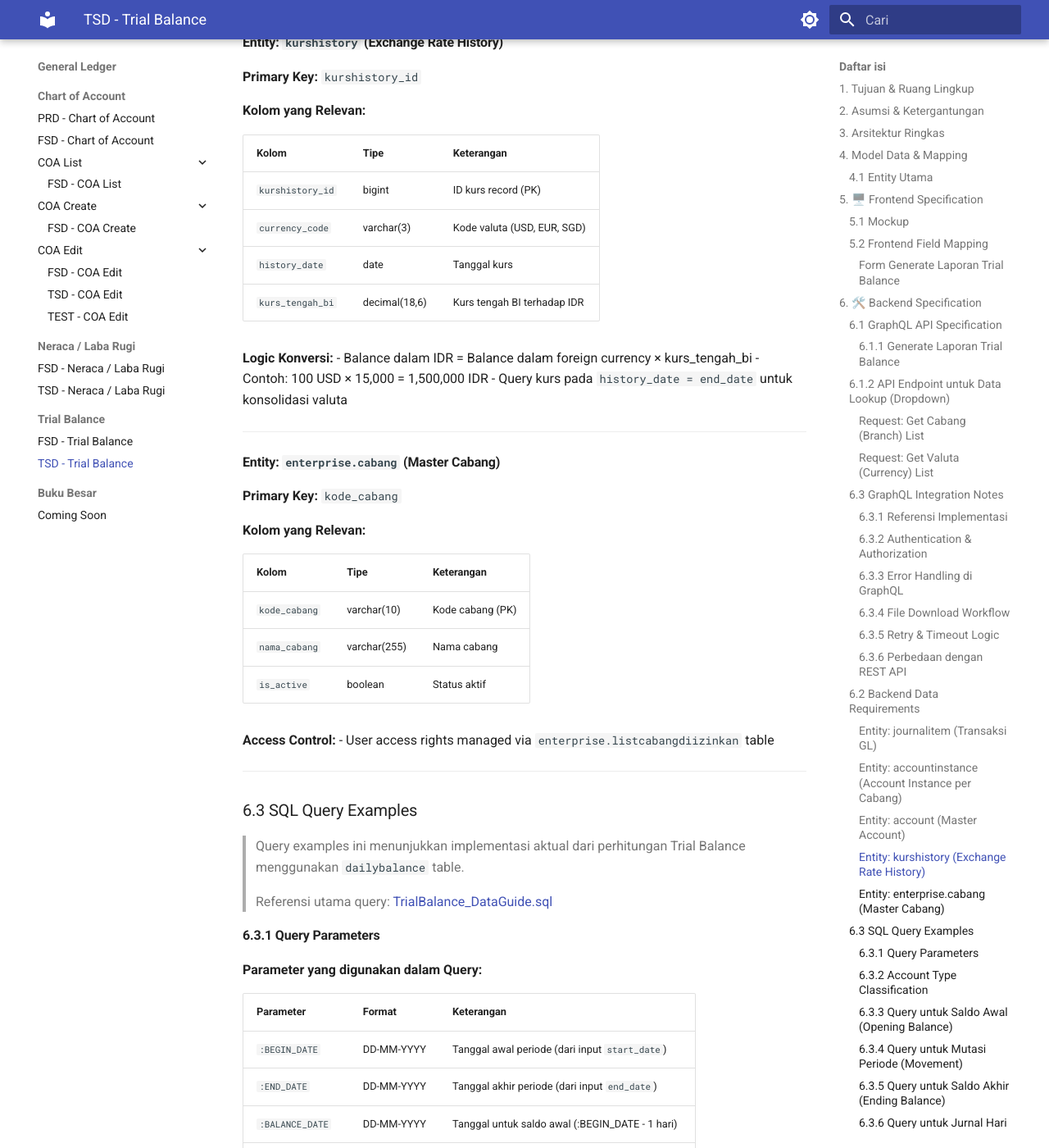
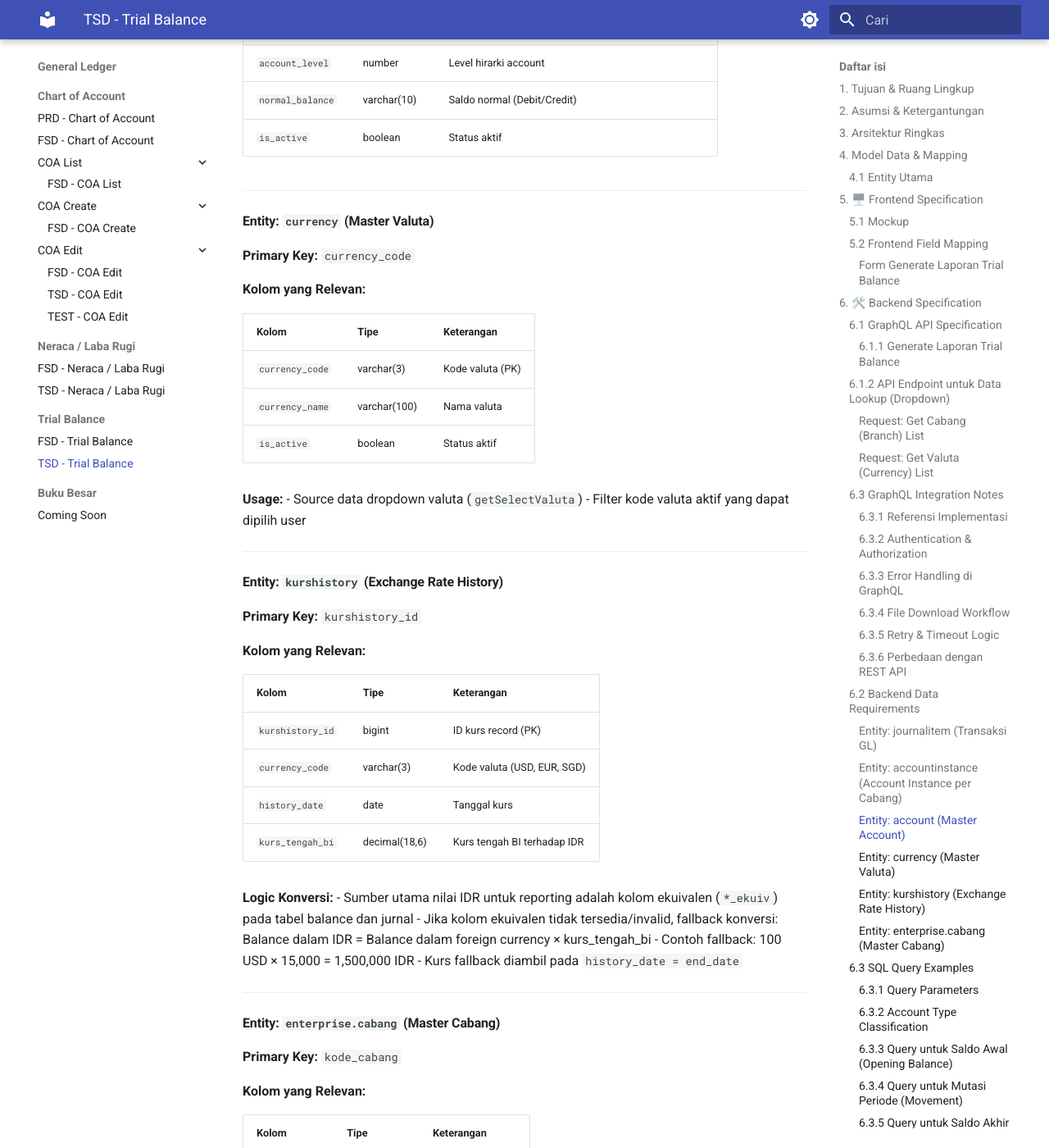
Before and after one commit to wisnu/ibank-docs, an MkDocs documentation site: the page built from docs/GL/trial-balance/TSD_trial-balance_report.md, in a window 1280 px wide and 1400 px high, scrolled down 16759 px. Shown: the whole window at 82% size. Built offline with MkDocs 1.6.1 and Material for MkDocs 9.7.7, drawn with Linux system fonts in a browser that asks for light colours; some of the changed text lies outside the part shown.

Commit message:
docs(currency): perbarui sumber valuta dan logika konversi di laporan Trial Balance

````diff
--- a/docs/GL/trial-balance/TSD_trial-balance_report.md
+++ b/docs/GL/trial-balance/TSD_trial-balance_report.md
@@ -28,7 +28,7 @@ Dokumen ini menjabarkan spesifikasi teknis implementasi modul **Laporan Trial Ba
 
 - Data transaksi GL sudah tersedia di `journalitem` untuk periode yang diminta.
 - Master account tersedia di `account`.
-- Exchange rate tersedia di `kurshistory` untuk konversi valuta.
+- Data kurs tersedia di `kurshistory` untuk kebutuhan lookup valuta dan fallback konversi saat data ekuivalen tidak tersedia.
 - Master cabang tersedia di `enterprise.cabang`.
 - User sudah login dan memiliki hak akses sesuai role.
 - File Excel template untuk Trial Balance sudah tersedia.
@@ -56,6 +56,8 @@ Dokumen ini menjabarkan spesifikasi teknis implementasi modul **Laporan Trial Ba
   - PK: `accountinstance_id`
 - `account` (Master Chart of Account)
   - PK: `account_code`
+- `currency` (Master Valuta)
+  - PK: `currency_code`
 - `kurshistory` (History Kurs Valuta)
   - PK: `kurshistory_id`
 - `enterprise.cabang` (Master Cabang)
@@ -78,7 +80,7 @@ Link mockup UI: [trial-balance.html](./assets/trial-balance.html)
 | Mulai Tanggal | M | `start_date` | - | GraphQL variable. Format YYYY-MM-DD. Must be valid date |
 | Hingga Tanggal | M | `end_date` | - | GraphQL variable. Format YYYY-MM-DD. Must be >= Mulai Tanggal and <= today |
 | Konsolidasi Valuta | O | `is_consol_currency` | - | GraphQL variable. String: "T" or "F". If checked, `is_consol_currency` = "T" and `currency` can be empty |
-| Valuta | C | `currency` | `kurshistory` | GraphQL variable. String: {IDR, USD, EUR, SGD}. Conditional required (if is_consol_currency = "F"). Disabled if Konsolidasi Valuta checked |
+| Valuta | C | `currency` | `currency` | GraphQL variable. String: {IDR, USD, EUR, SGD}. Conditional required (if is_consol_currency = "F"). Disabled if Konsolidasi Valuta checked |
 | Konsolidasi Cabang | O | `is_consol_branch` | - | GraphQL variable. String: "T" or "F". If checked, `is_consol_branch` = "T" |
 | Cabang | O | `branch_code` | `enterprise.cabang` | GraphQL variable. String of branch code. Default "". Disabled if Konsolidasi Cabang checked |
 | Tampilkan hanya yang memiliki saldo | O | `is_only_has_balance` | - | GraphQL variable. String: "T" or "F". Default "F". Filter accounts with non-zero balance |
@@ -207,7 +209,8 @@ extend type Query {
 | `journal` + `journalitem` | **SELECT** (conditional) | journal_date, journal_no, nilai_kurs, amount_debit, amount_credit, fl_journal, accountinstance_id, rc_code | Untuk jurnal hari ini yang belum ter-posting ke `dailybalance` |
 | `accountinstance` | **SELECT** | accountinstance_id, account_code, branch_code, currency_code, balance_sign, fl_cpa_accountinstance | Join ke source balance + filter cabang/valuta |
 | `account` | **SELECT** | account_code, account_name, account_type, is_detail, account_level | Join account master dan sorting |
-| `kurshistory` | **SELECT** (conditional) | currency_code, history_date, kurs_tengah_bi | JOIN jika is_consol_currency = 'T'. WHERE history_date = end_date |
+| `currency` | **SELECT** (lookup) | currency_code, currency_name, is_active | Source dropdown valuta |
+| `kurshistory` | **SELECT** (conditional) | currency_code, history_date, kurs_tengah_bi | Lookup/fallback saat konsolidasi valuta (prioritas gunakan kolom `*_ekuiv`) |
 | `enterprise.cabang` | **SELECT** (lookup) | branch_code/kode_cabang, nama_cabang, is_active | JOIN untuk nama cabang (optional) |
 
 **Request GraphQL Query:**
@@ -284,8 +287,9 @@ query GetReportTrialBalance($input: ReqGenerateReportTrialBalance) {
    - Untuk account I/X, mapping project menggunakan `journalitem.rc_code`
 
 6. **Konsolidasi Valuta (jika `is_consol_currency = 'T'`):**
-   - Query exchange rate dari `kurshistory` untuk `history_date = end_date`
-   - Konversi semua balance (opening, movement, ending) ke IDR (base currency) menggunakan kurs_tengah_bi
+   - Prioritas gunakan nilai ekuivalen IDR (`*_ekuiv`) dari `dailybalance`/`dailyprojectbalance`/jurnal
+   - Jika nilai ekuivalen tidak tersedia, gunakan fallback kurs dari `kurshistory` pada `history_date = end_date`
+   - Konversi semua balance (opening, movement, ending) ke IDR (base currency)
    - Aggregate balance per account per cabang (merge semua currency)
    - **Note:** Konsolidasi valuta dapat dilakukan dengan atau tanpa konsolidasi cabang
 
@@ -494,10 +498,10 @@ options: [
 **Database Query:**
 
 ```sql
-SELECT DISTINCT currency_code, currency_name
-FROM kurshistory
-WHERE currency_code IN ('IDR', 'USD', 'EUR', 'SGD')
-  AND history_date = (SELECT MAX(history_date) FROM kurshistory)
+SELECT currency_code, currency_name
+FROM currency
+WHERE is_active = true
+  AND currency_code IN ('IDR', 'USD', 'EUR', 'SGD')
 ORDER BY
   CASE currency_code
     WHEN 'IDR' THEN 1
@@ -688,6 +692,24 @@ window.open(urlPath, '_blank'); // atau menggunakan fetch/axios untuk download
 
 ---
 
+#### Entity: `currency` (Master Valuta)
+
+**Primary Key:** `currency_code`
+
+**Kolom yang Relevan:**
+
+| Kolom | Tipe | Keterangan |
+|-------|------|------------|
+| `currency_code` | varchar(3) | Kode valuta (PK) |
+| `currency_name` | varchar(100) | Nama valuta |
+| `is_active` | boolean | Status aktif |
+
+**Usage:**
+- Source data dropdown valuta (`getSelectValuta`)
+- Filter kode valuta aktif yang dapat dipilih user
+
+---
+
 #### Entity: `kurshistory` (Exchange Rate History)
 
 **Primary Key:** `kurshistory_id`
@@ -702,9 +724,10 @@ window.open(urlPath, '_blank'); // atau menggunakan fetch/axios untuk download
 | `kurs_tengah_bi` | decimal(18,6) | Kurs tengah BI terhadap IDR |
 
 **Logic Konversi:**
-- Balance dalam IDR = Balance dalam foreign currency × kurs_tengah_bi
-- Contoh: 100 USD × 15,000 = 1,500,000 IDR
-- Query kurs pada `history_date = end_date` untuk konsolidasi valuta
+- Sumber utama nilai IDR untuk reporting adalah kolom ekuivalen (`*_ekuiv`) pada tabel balance dan jurnal
+- Jika kolom ekuivalen tidak tersedia/invalid, fallback konversi: Balance dalam IDR = Balance dalam foreign currency × kurs_tengah_bi
+- Contoh fallback: 100 USD × 15,000 = 1,500,000 IDR
+- Kurs fallback diambil pada `history_date = end_date`
 
 ---
 
@@ -1021,7 +1044,7 @@ graph LR
     C -->|P&L Accounts| D
     E[accountinstance] -->|Join| D
     F[account] -->|Join| D
-    G[kurshistory] -->|Currency Conversion| D
+    G[kurshistory] -->|Lookup/Fallback Kurs| D
 ```
 
 **Flow:**
@@ -1031,7 +1054,7 @@ graph LR
    - Ambil `balancecumulative` untuk opening (BALANCE_DATE)
    - Sum `debit`/`credit` untuk movement (BEGIN_DATE to END_DATE)
    - Ambil `balancecumulative` untuk ending (END_DATE)
-4. Join dengan `kurshistory` untuk konversi currency (jika consolidate)
+4. Gunakan nilai ekuivalen (`*_ekuiv`) sebagai sumber utama; `kurshistory` dipakai untuk lookup/fallback kurs saat diperlukan
 
 ---
 
@@ -1061,7 +1084,7 @@ graph LR
 **BR-002: Konsolidasi Valuta**
 - Jika "Konsolidasi Valuta" dicentang, sistem mengkonsolidasikan semua valuta ke dalam satu laporan (base currency = IDR)
 - Jika tidak dicentang, user harus memilih valuta spesifik
-- Konversi valuta menggunakan kurs yang berlaku pada akhir periode (end date)
+- Prioritas konversi menggunakan nilai ekuivalen (`*_ekuiv`); jika tidak tersedia gunakan kurs akhir periode (`end_date`) dari `kurshistory`
 - **Independent dari Konsolidasi Cabang**: dapat digunakan bersamaan atau terpisah
 
 **BR-003: Valuta**
@@ -1292,7 +1315,7 @@ IF Total_Ending_Debit != Total_Ending_Credit THEN
 |---------|-------------|
 | FR-TB-R01 | Semua laporan Trial Balance harus menggunakan **format Excel (.xlsx)** |
 | FR-TB-R02 | Periode tanggal harus valid: **start_date <= end_date <= current date** |
-| FR-TB-R03 | Konversi valuta menggunakan **kurs pada akhir periode (`end_date`)** |
+| FR-TB-R03 | Konversi valuta menggunakan **nilai ekuivalen (`*_ekuiv`) sebagai sumber utama**, dan **kurs akhir periode (`end_date`)** dari `kurshistory` sebagai fallback |
 | FR-TB-R04 | Trial Balance menampilkan **3 kolom saldo: Awal, Mutasi, Akhir** |
 | FR-TB-R05 | **Total Debit MUST EQUAL Total Kredit** untuk setiap kolom saldo |
 | FR-TB-R06 | Jika data tidak ditemukan, sistem harus memberikan **error message yang jelas** |
@@ -1320,3 +1343,4 @@ IF Total_Ending_Debit != Total_Ending_Credit THEN
 | 2026-02-06 | **PERUBAHAN BREAKING**: Memisahkan parameter konsolidasi valuta dan cabang - dari satu parameter `is_consol` menjadi `is_consol_currency` dan `is_consol_branch` pada GraphQL. Memperbarui logika proses backend untuk mendukung 4 skenario konsolidasi. Menambahkan BR-009 untuk kombinasi konsolidasi. Memperbarui aturan validasi dan pemetaan field | System Analyst |
 | 2026-02-06 | Memperbarui skema Entitas Utama - mengubah referensi tabel dari skema lama ke implementasi aktual `gl-module`: relasi `journalitem` dengan `accountinstance`, `kurshistory`, `enterprise.cabang`, dan `enterprise.listcabangdiizinkan` | System Analyst |
 | 2026-02-06 | Menambahkan Bagian 6.3: Contoh Query SQL - referensi SQL komprehensif yang menunjukkan implementasi aktual menggunakan tabel `dailybalance` untuk akun neraca dan `dailyprojectbalance` untuk akun laba rugi. Mendokumentasikan perhitungan saldo awal, mutasi, saldo akhir, penanganan jurnal hari ini, konsolidasi CPA, dan pola konversi multi-valuta | System Analyst |
+| 2026-02-09 | Memperbarui sumber dropdown valuta dari `kurshistory` menjadi `currency` (master valuta). Menyesuaikan field mapping, tabel akses backend, query `getSelectValuta`, dan menambahkan entitas `currency` pada data requirements | System Analyst |
````
Also changed, not shown: other parts of docs/GL/trial-balance/TSD_trial-balance_report.md (+2 -2 lines).
